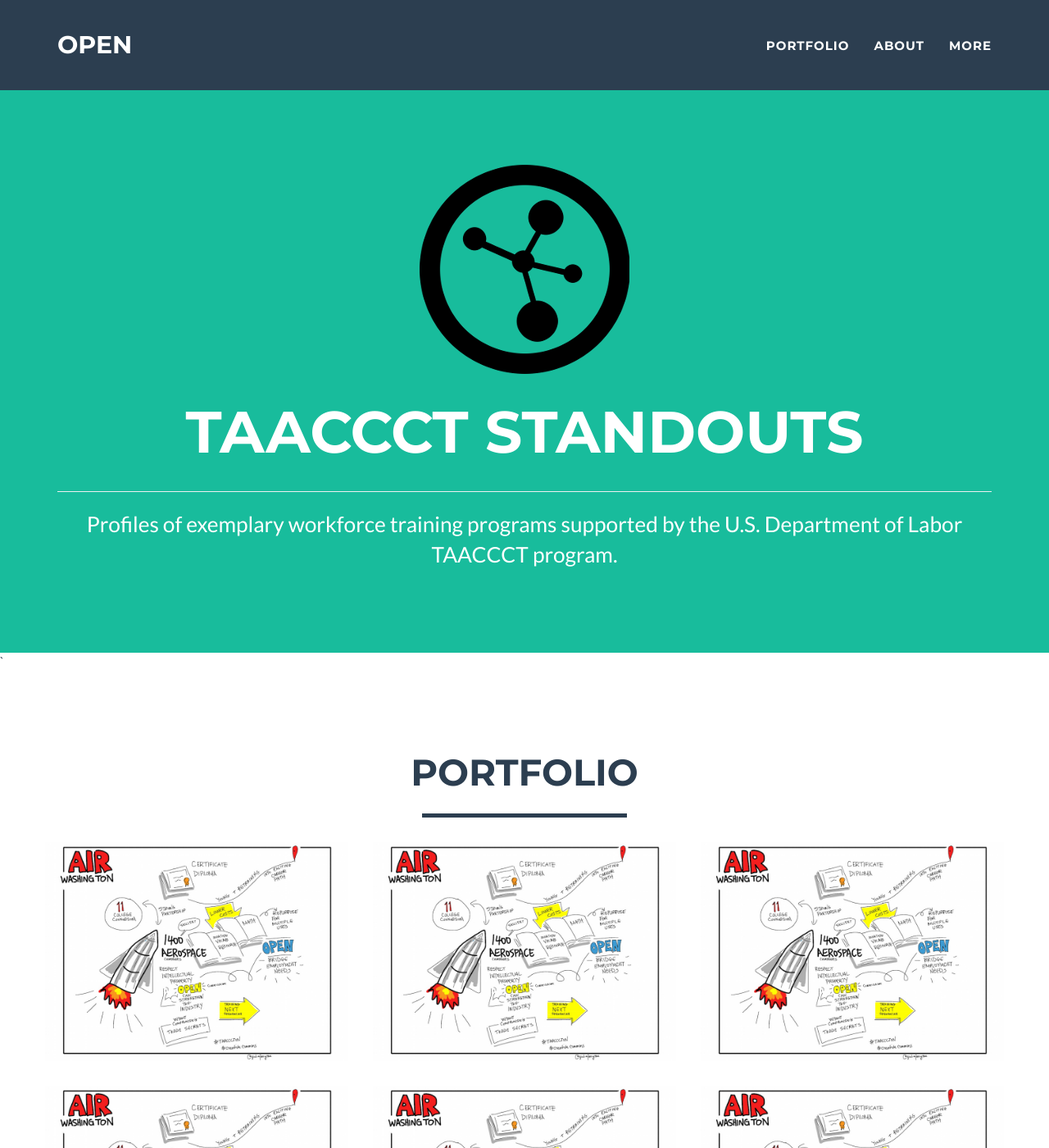
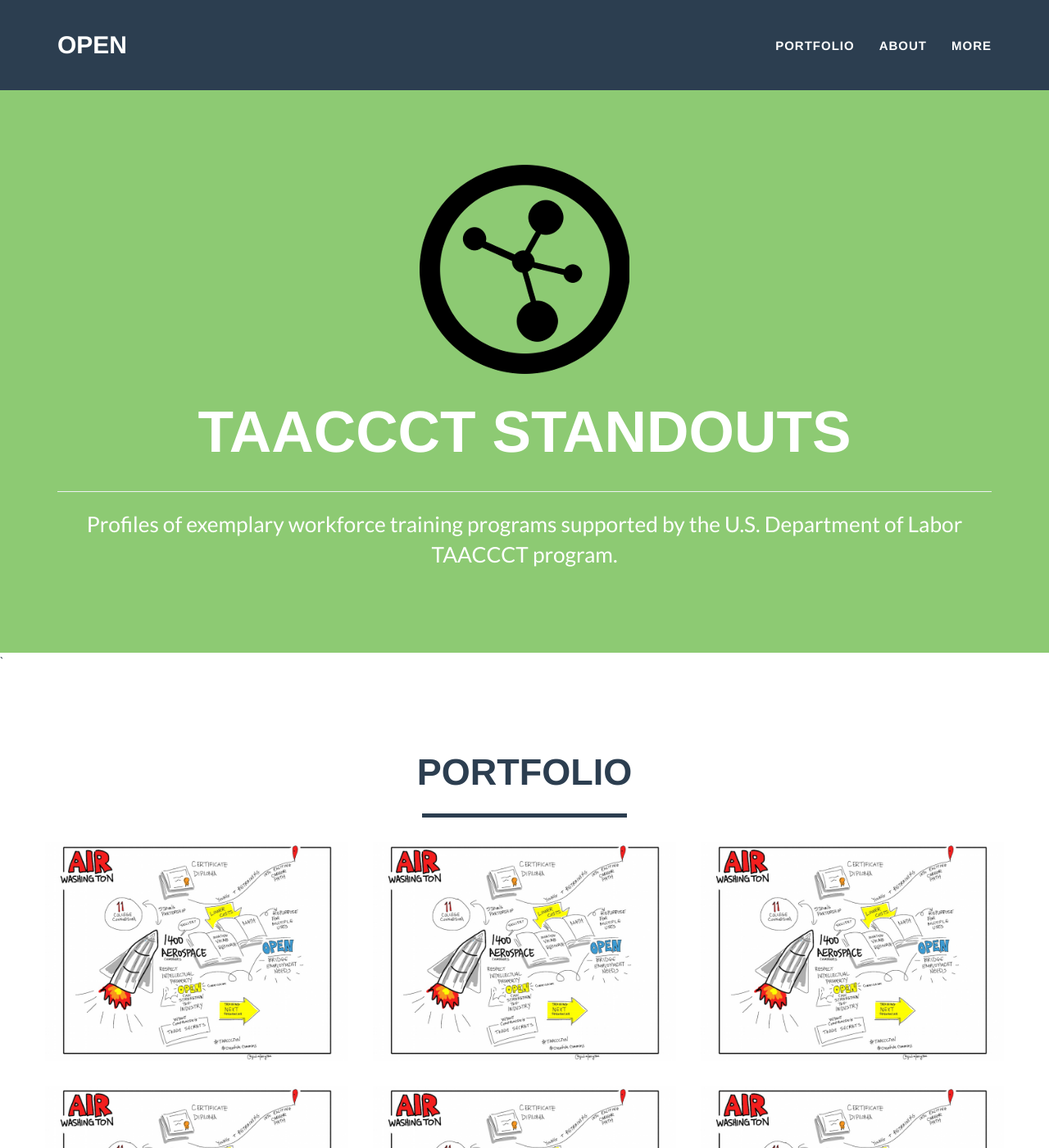
Before and after one commit to billymeinke/cc-toolkits, a Jekyll site: the page built from index.html, in a window 1280 px wide and 1400 px high. Shown: the whole window at 82% size. Built offline with Jekyll 4.4.1, drawn with Linux system fonts in a browser that asks for light colours.

Commit message:
update css

```diff
--- a/css/main.css
+++ b/css/main.css
@@ -32,7 +32,7 @@
 h5,
 h6 {
     text-transform: uppercase;
-    font-family: Montserrat,"Helvetica Neue",Helvetica,Arial,sans-serif;
+    font-family: Opensans,"Helvetica Neue",Helvetica,Arial,sans-serif;
     font-weight: 700;
 }
 
@@ -82,7 +82,7 @@
 header {
     text-align: center;
     color: #fff;
-    background: #18bc9c;
+    background: #8DCA73;
 }
 
 header .container {
@@ -98,7 +98,7 @@
 header .intro-text .name {
     display: block;
     text-transform: uppercase;
-    font-family: Montserrat,"Helvetica Neue",Helvetica,Arial,sans-serif;
+    font-family: Opensans,"Helvetica Neue",Helvetica,Arial,sans-serif;
     font-size: 2em;
     font-weight: 700;
 }
@@ -149,7 +149,7 @@
 
 .navbar {
     text-transform: uppercase;
-    font-family: Montserrat,"Helvetica Neue",Helvetica,Arial,sans-serif;
+    font-family: Opensans,"Helvetica Neue",Helvetica,Arial,sans-serif;
     font-weight: 700;
 }
 
@@ -181,7 +181,7 @@
 
 section.success {
     color: #fff;
-    background: #18bc9c;
+    background: #8DCA73;
 }
 
 @media(max-width:767px) {
@@ -211,7 +211,7 @@
     width: 100%;
     height: 100%;
     opacity: 0;
-    background: rgba(24,188,156,.9);
+    background: #8DCA73;
     -webkit-transition: all ease .5s;
     -moz-transition: all ease .5s;
     transition: all ease .5s;
@@ -335,7 +335,7 @@
 
 footer .footer-above {
     padding-top: 50px;
-    background-color: #2c3e50;
+    background-color: #312D2D;
 }
 
 footer .footer-col {
@@ -344,7 +344,7 @@
 
 footer .footer-below {
     padding: 25px 0;
-    background-color: #233140;
+    background-color: #000;
 }
 
 .btn-social {
```
